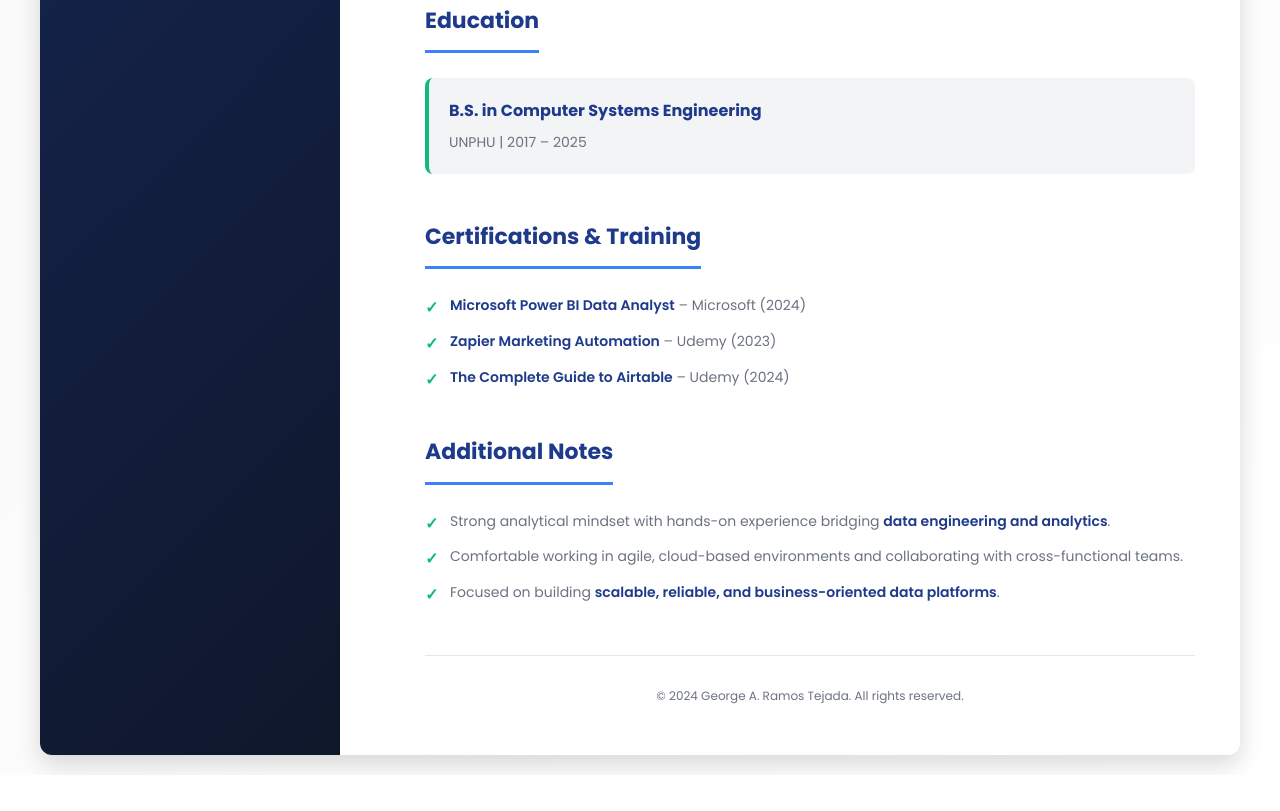
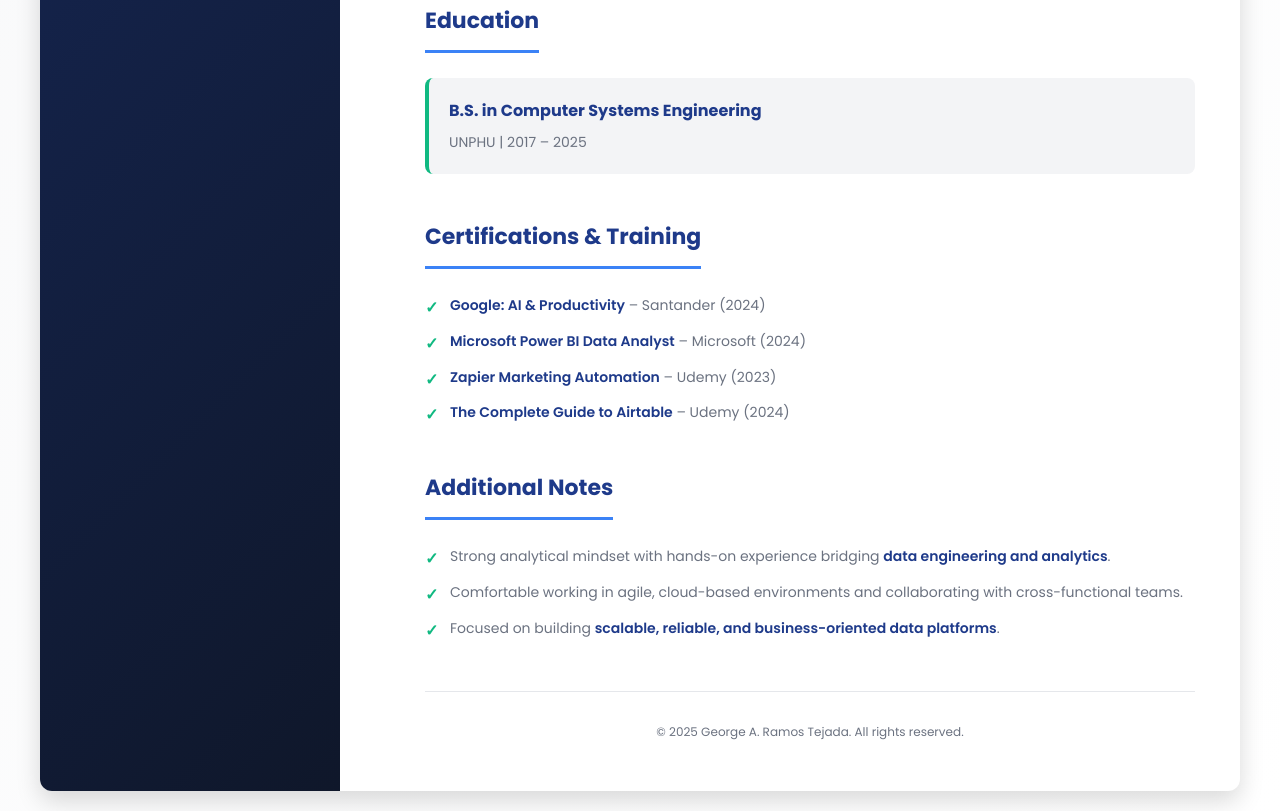
Before and after one commit to GRamos199/my_cv, a website: page index.html in a window 1280 px wide. Shown: the part 2331-3142 px from the top of the page. Before the commit the page ends 3106 px from the top, so only its background shows below. Drawn offline with Linux system fonts and the light colour scheme.

Commit message:
feat: Add certification for Google: AI & Productivity and update copyright year to 2025

```diff
--- a/index.html
+++ b/index.html
@@ -187,6 +187,7 @@
             <section class="section">
                 <h2 class="section-heading">Certifications & Training</h2>
                 <ul class="certifications-list">
+                    <li><strong>Google: AI & Productivity</strong> – Santander (2024)</li>
                     <li><strong>Microsoft Power BI Data Analyst</strong> – Microsoft (2024)</li>
                     <li><strong>Zapier Marketing Automation</strong> – Udemy (2023)</li>
                     <li><strong>The Complete Guide to Airtable</strong> – Udemy (2024)</li>
@@ -204,7 +205,7 @@
             </section>
 
             <footer class="footer">
-                <p>&copy; 2024 George A. Ramos Tejada. All rights reserved.</p>
+                <p>&copy; 2025 George A. Ramos Tejada. All rights reserved.</p>
             </footer>
         </main>
     </div>
```
